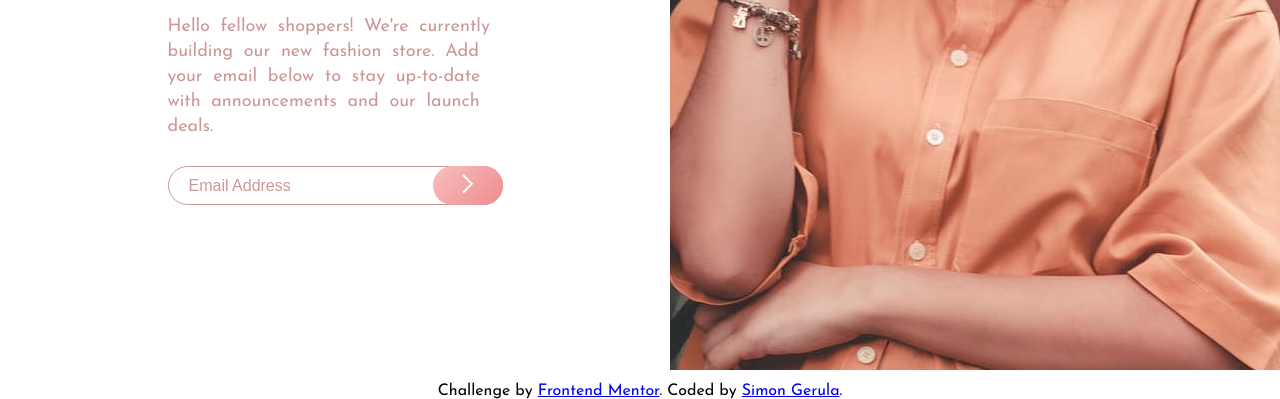
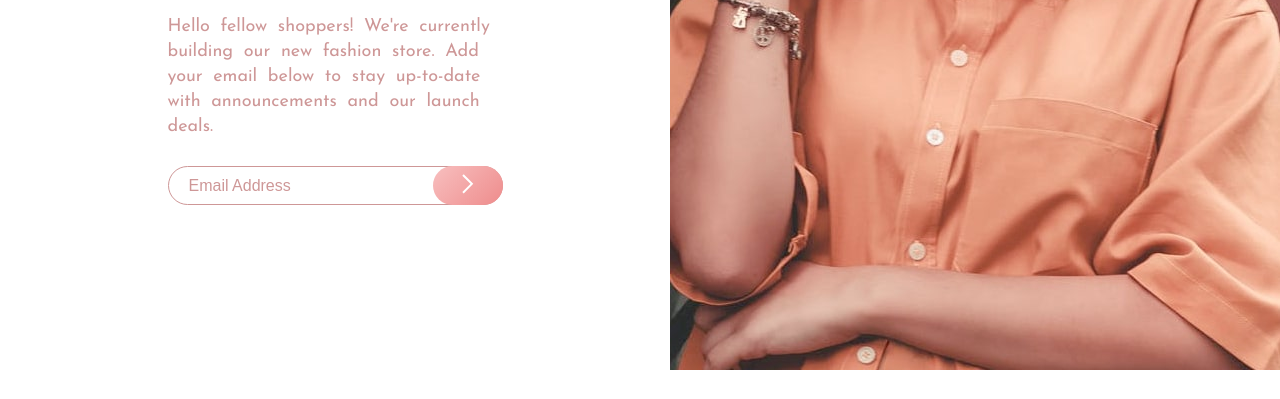
Before and after one commit to simongerula/base-apparel-coming-soon, a plain HTML site: page index.html in a window 1280 px wide. Shown: the part 430-829 px from the top of the page. After the commit the page ends 800 px from the top, so only its background shows below. Drawn offline with Linux system fonts and the light colour scheme.

Commit message:
footer deleted

```diff
--- a/index.html
+++ b/index.html
@@ -32,13 +32,6 @@
       </form>
     </div>
   </div>
-
-  <footer>
-    <p class="attribution">
-      Challenge by <a href="https://www.frontendmentor.io?ref=challenge" target="_blank">Frontend Mentor</a>.
-      Coded by <a href="#">Simon Gerula</a>.
-    </p>
-  </footer>
   <script src="src/js/app.js"></script>
 </body>
 </html>
```
